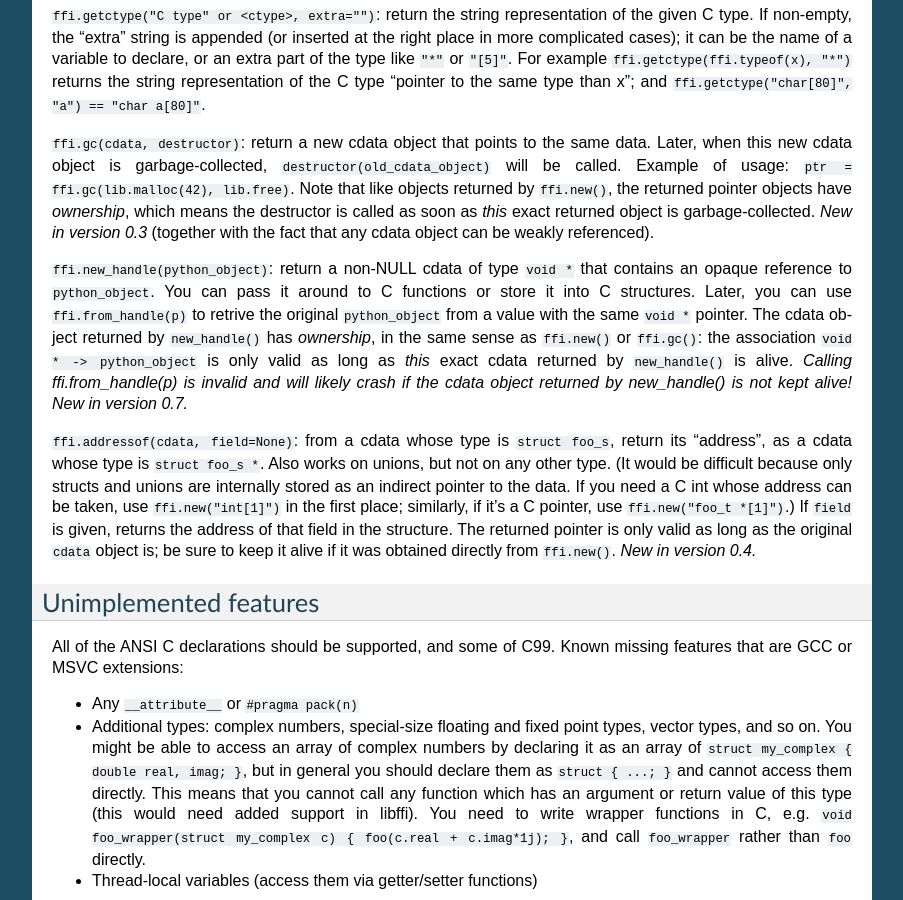
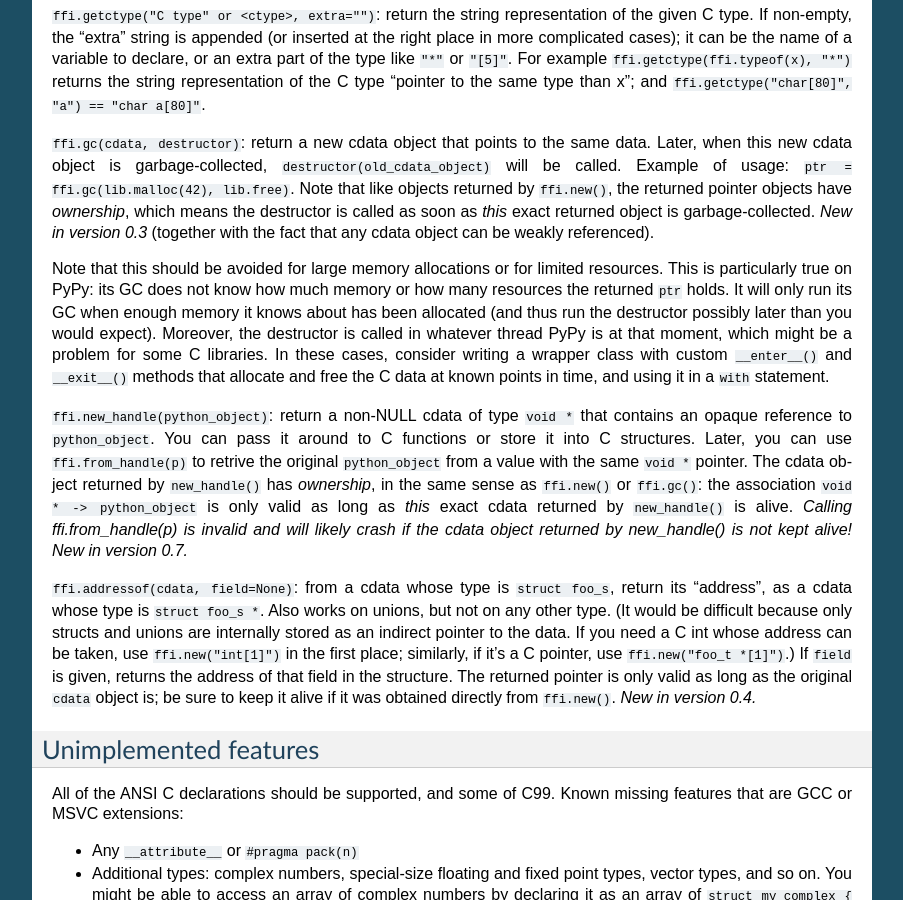
Before and after one commit to python-cffi/cffi, a Sphinx documentation site: the page built from doc/source/index.rst, in a window 1280 px wide and 900 px high, scrolled down 16760 px. Shown: the whole window, without its empty margins (198-1101 px from the left). Built offline with Sphinx 7.4.7, drawn with Linux system fonts in a browser that asks for light colours.

Commit message:
Document some limitations of ffi.gc(), particularly on PyPy. (transplanted from 4480f85a1279b0f13803821265a096b35b40cefa)

```diff
--- a/doc/source/index.rst
+++ b/doc/source/index.rst
@@ -1239,6 +1239,17 @@ returned by ``ffi.new()``, the returned pointer objects have *ownership*,
 which means the destructor is called as soon as *this* exact returned
 object is garbage-collected.  *New in version 0.3* (together
 with the fact that any cdata object can be weakly referenced).
+
+Note that this should be avoided for large memory allocations or
+for limited resources.  This is particularly true on PyPy: its GC does
+not know how much memory or how many resources the returned ``ptr``
+holds.  It will only run its GC when enough memory it knows about has
+been allocated (and thus run the destructor possibly later than you
+would expect).  Moreover, the destructor is called in whatever thread
+PyPy is at that moment, which might be a problem for some C libraries.
+In these cases, consider writing a wrapper class with custom ``__enter__()``
+and ``__exit__()`` methods that allocate and free the C data at known
+points in time, and using it in a ``with`` statement.
 
 .. "versionadded:: 0.3" --- inlined in the previous paragraph
 
```
